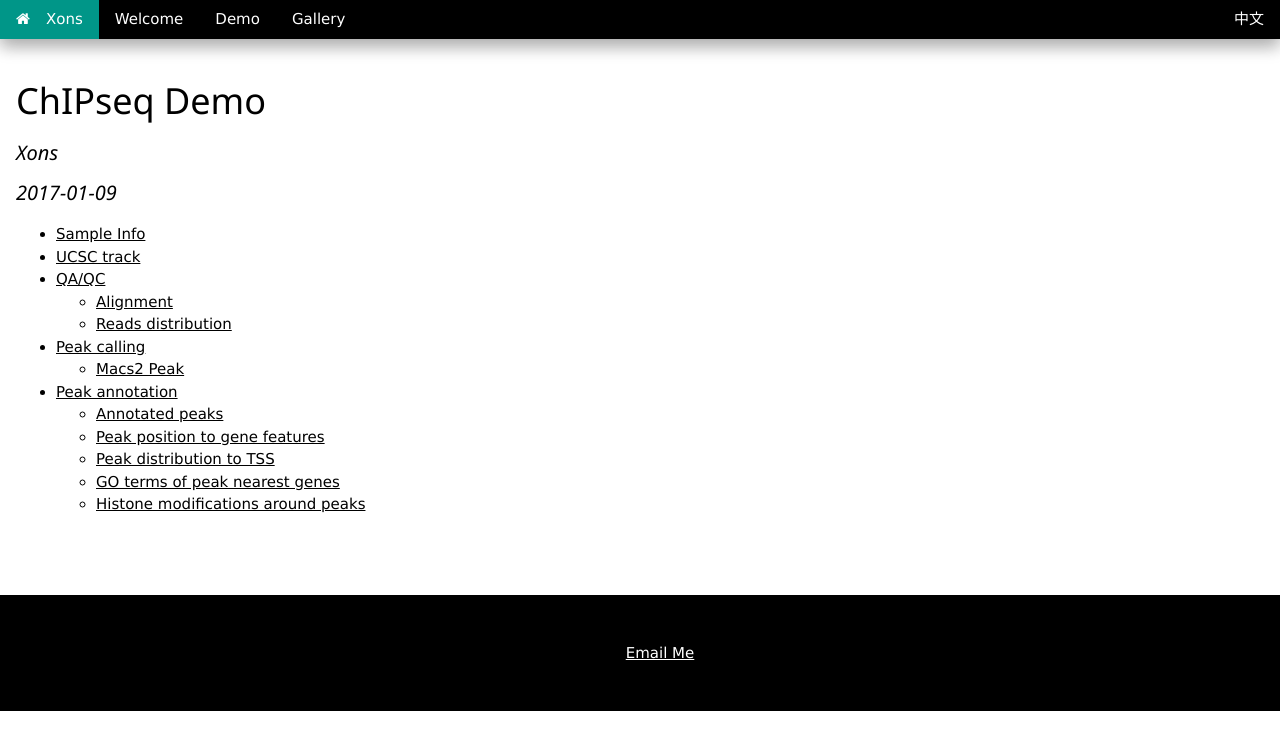
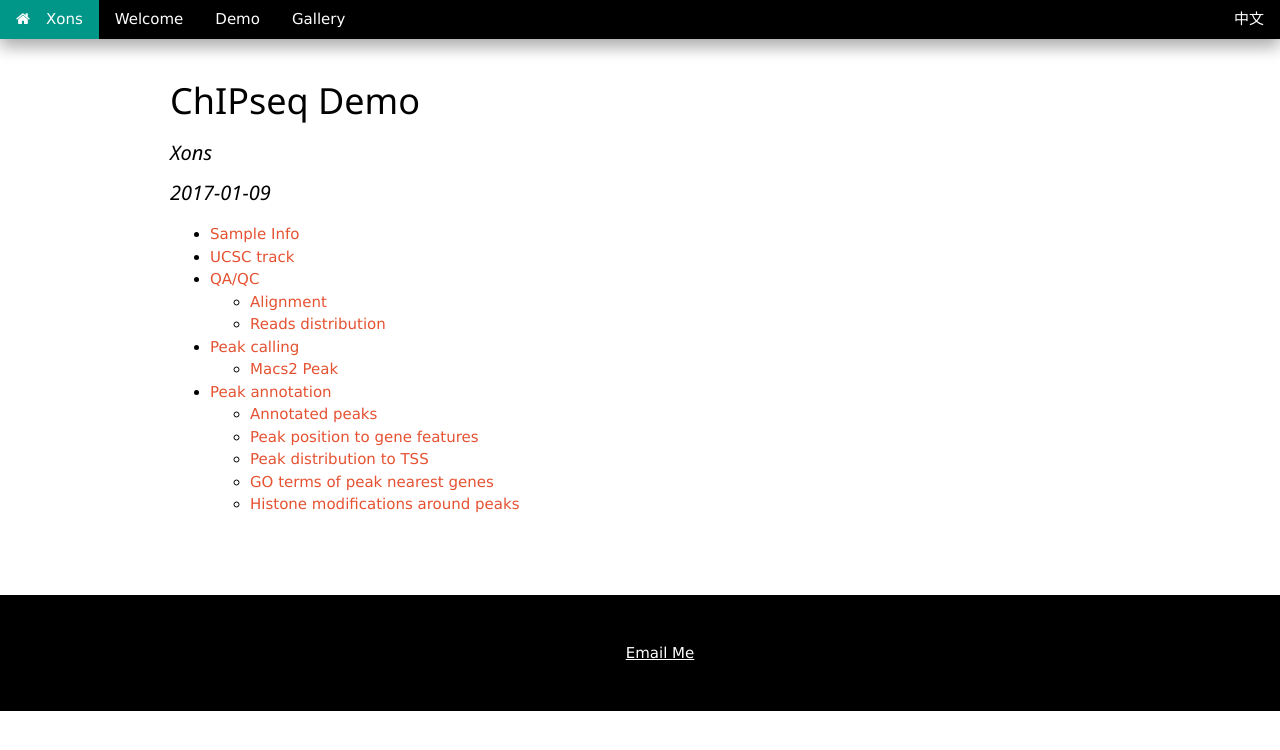
Before and after one commit to xons/xons.github.io, a Jekyll site: the page built from singlecell.demo.html, in a window 1280 px wide. Shown: the top 750 px of the page. Built offline with Jekyll 4.4.1, drawn with Linux system fonts in a browser that asks for light colours; nearby versions of some CDN libraries; library files that are not in the unit come from our copies.

Commit message:
Update w3-theme-black.css

```diff
--- a/css/w3-theme-black.css
+++ b/css/w3-theme-black.css
@@ -15,5 +15,28 @@
 .w3-hover-text-theme:hover {color:#000000}
 .w3-hover-border-theme:hover {border-color:#000000}
 
+.main-container {
+  max-width: 940px;
+  margin-left: auto;
+  margin-right: auto;
+}
+code {
+  color: inherit;
+  background-color: rgba(0, 0, 0, 0.04);
+}
+img {
+  max-width:100%;
+  height: auto;
+}
+.tabbed-pane {
+  padding-top: 12px;
+}
+button.code-folding-btn:focus {
+  outline: none;
+}
 
 .container-fluid a:hover {color:#bb1f02}
+.container-fluid a:link {color: #E55232;}
+.container-fluid a:link {text-decoration: none;}
+.container-fluid a:hover {text-decoration: underline;	color: #bb1f02;}
+.container-fluid a:visited {color: #bb1f02;}
```
